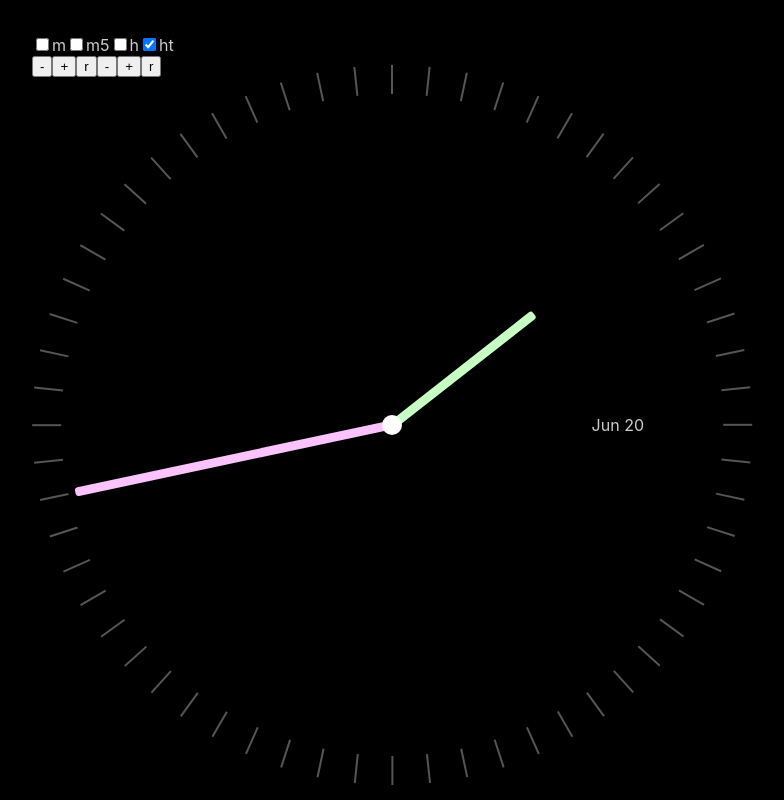
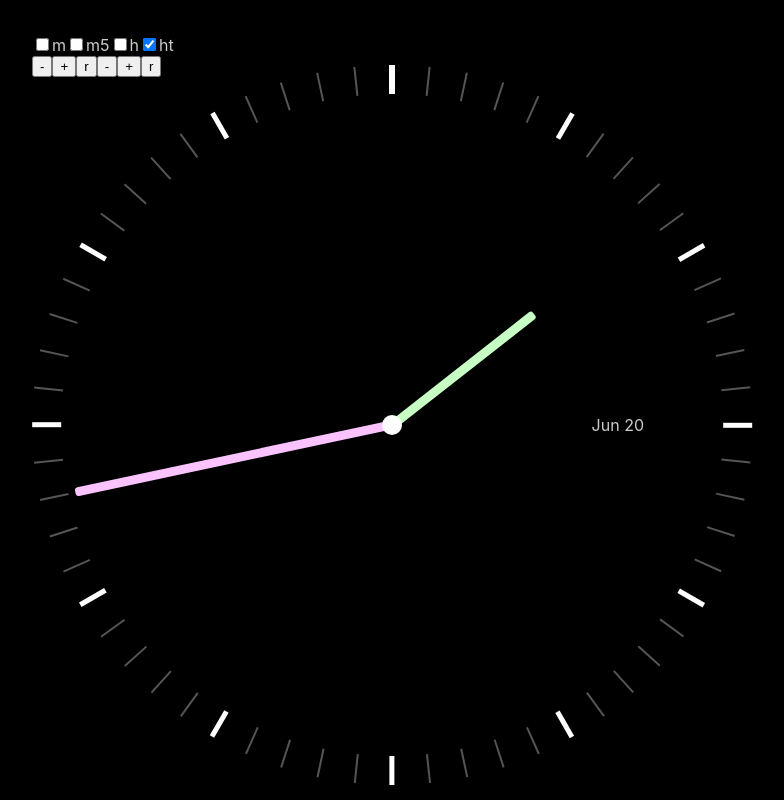
Before and after one commit to AGBrown/g-stuff-simple-clock, a React (Create React App) app: page / in a window 1280 px wide. Shown: the whole page, without its empty margins (248-1032 px from the left). Built offline with nearby package versions, Linux system fonts and the light colour scheme.

Commit message:
refac: extract conditionals for showing hours/mins

```diff
--- a/src/ClockFace.tsx
+++ b/src/ClockFace.tsx
@@ -28,6 +28,20 @@ function getDegrees(config: IClockHandsConfig, date: Date) {
   };
   return degrees;
 };
+
+const shouldShowHourTicks = (i: number, props: IClockFaceProps) => {
+  return props.ticksConfig.show.hourTicks
+    && props.rotateHands
+    && i % 5 === 0;
+}
+const shouldShowHourLabels = (i: number, props: IClockFaceProps) => {
+  return props.ticksConfig.show.hourTicks
+    && props.ticksConfig.show.hour
+    && i % 5 === 0;
+}
+const shouldShowMinLabels = (i: number, props: IClockFaceProps) => {
+  return props.ticksConfig.show.min || (props.ticksConfig.show.min5 && i % 5 === 0);
+}
 
 function ClockFace(props: IClockFaceProps) {
   // format date as MMM dd
@@ -61,14 +75,17 @@ function ClockFace(props: IClockFaceProps) {
     const minLabelTransformStyles = !props.expandTicks ? {} : {
       transform: `rotate(-${degrees}deg)`
     };
-    const tickClassNames =
-      props.ticksConfig.show.hourTicks && props.rotateHands && i % 5 === 0
-        ? ["hour"] : [];
+    const tickClassNames = shouldShowHourTicks(i, props) ? ["tick-hour"] : [];
+    const hrLabel = (i % 5 === 0) ? (i === 0 ? 12 : i / 5) : "";
     return {
       i,
       transformStyles,
       tickClassNames,
-      minLabelTransformStyles
+      minLabelTransformStyles,
+      labels: {
+        hr: hrLabel,
+        min: i
+      }
      };
   });
 
@@ -82,14 +99,14 @@ function ClockFace(props: IClockFaceProps) {
                   data-minute={x.i}
                   style={{ ...x.transformStyles }}>
               <div className="tickmark">
-                { (props.ticksConfig.show.min || (props.ticksConfig.show.min5 && x.i % 5 === 0))
+                { shouldShowMinLabels(x.i, props)
                    && <span className="tickmark-label label-min"
                         style={{ ...x.minLabelTransformStyles }}
-                      >{x.i}</span> }
-                { (props.ticksConfig.show.hourTicks && props.ticksConfig.show.hour && x.i % 5 === 0)
+                      >{x.labels.min}</span> }
+                { shouldShowHourLabels(x.i, props)
                     && <span className="tickmark-label label-hour"
                         style={{ ...x.minLabelTransformStyles }}>
-                        {(x.i % 5 === 0) ? (x.i === 0 ? 12 : x.i / 5) : ""}
+                        {x.labels.hr}
                       </span> }
               </div>
             </div>
```
